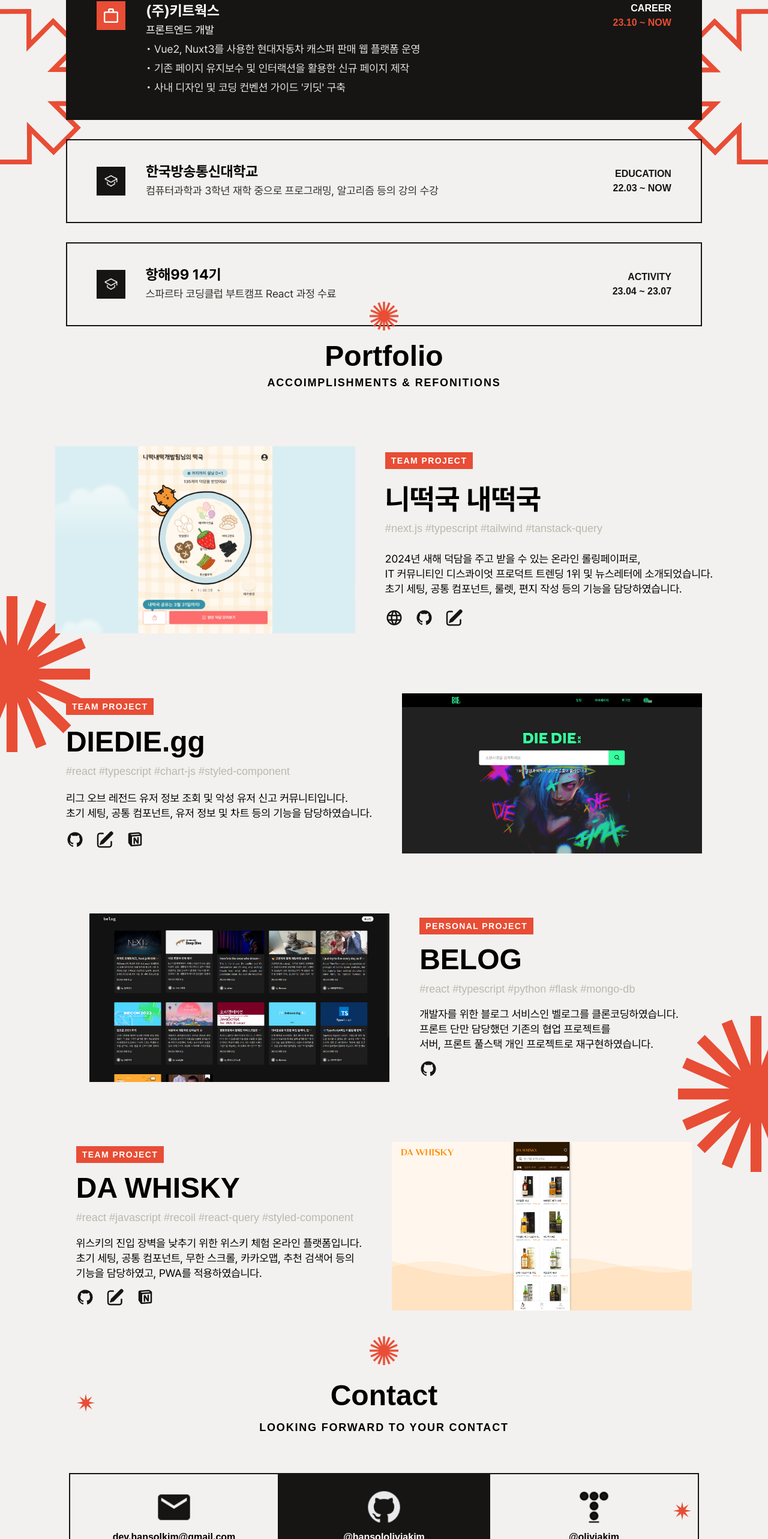
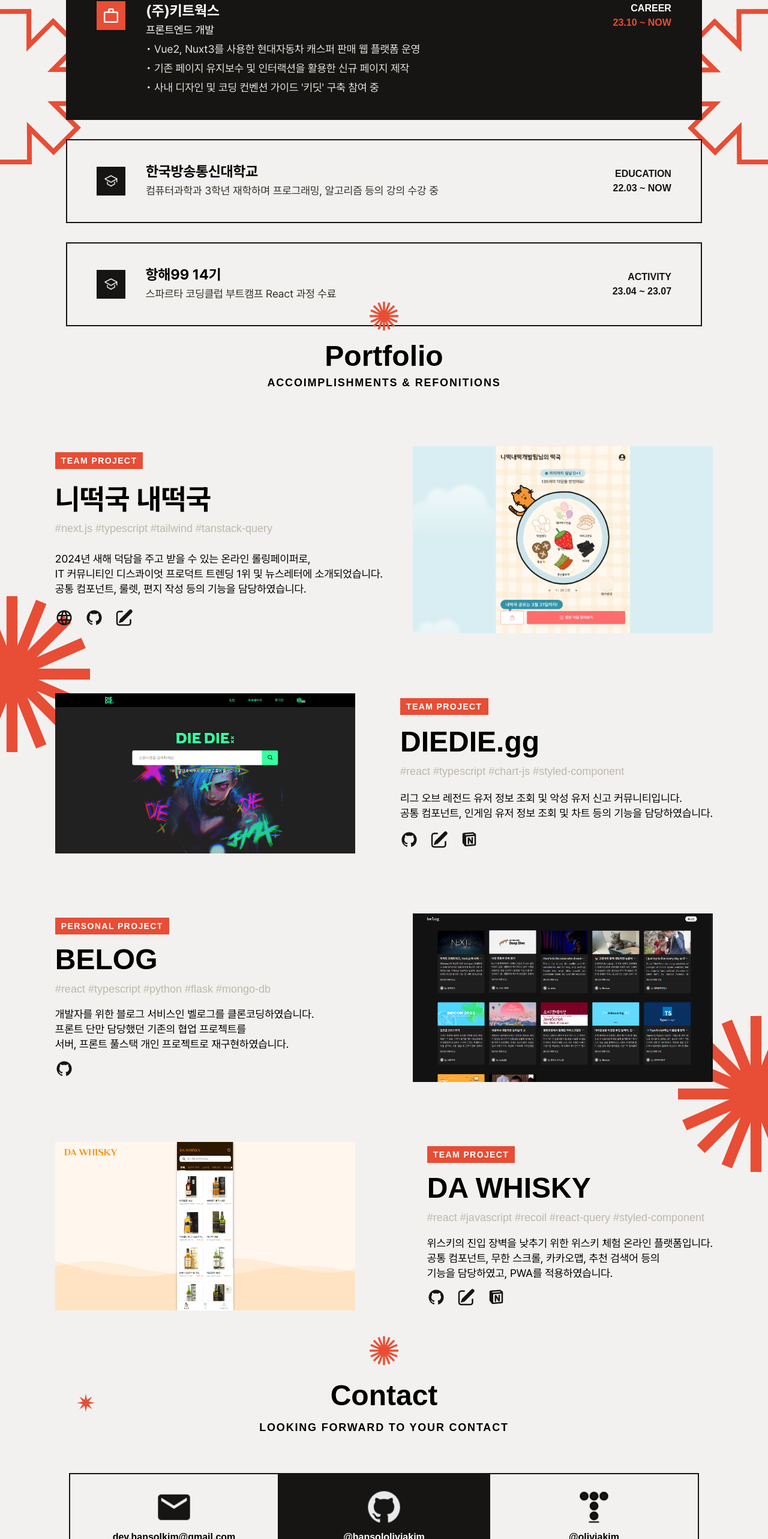
Before and after one commit to hansololiviakim/portfolio, a Next.js app: page / in a window 1280 px wide. Shown: the part 1808-4374 px from the top of the page at 60% size. Built offline with nearby package versions, Linux system fonts and the light colour scheme; a web font is replaced by a local one.

Commit message:
Design : 세부 CSS 및 문구 단어 수정

```diff
--- a/src/components/Contact.tsx
+++ b/src/components/Contact.tsx
@@ -15,7 +15,7 @@ const Contact = () => {
               key={id}
               href={link}
               target="_blank"
-              className={`regular-b flex-ctr-col h-145 w-350 gap-6 border-2 border-bl font-bai ${id === 'github' && 'bg-bl text-white'}`}
+              className={`regular-b flex-ctr-col h-145 w-350 gap-6 border-2 border-bl bg-bg font-bai ${id === 'github' && 'bg-bl text-white'}`}
             >
               <Image
                 src={`/images/icons/${id}.png`}
--- a/src/components/Home.tsx
+++ b/src/components/Home.tsx
@@ -9,7 +9,6 @@ import { star } from '../../public/images/icons'
 
 const Home = () => {
   return (
-    // <section className="home-size relative border border-bl">
     <section className="home-size relative">
       <h1 className="title-1 flex-ctr-col gap-8 font-semibold">
         안녕하세요,
--- a/src/components/common/ExpBox.tsx
+++ b/src/components/common/ExpBox.tsx
@@ -10,7 +10,7 @@ const ExpBox = () => {
         <div
           key={id}
           className={`
-            flex w-1060 flex-row justify-around border-2 border-bl px-32 py-36
+            flex w-1060 flex-row justify-around border-2 border-bl bg-bg px-32 py-36
             ${id === CAREER ? 'bg-bl text-white' : 'items-center'}
             transition hover:scale-105
           `}
--- a/src/components/common/PfBox.tsx
+++ b/src/components/common/PfBox.tsx
@@ -4,11 +4,11 @@ import { Portfolios } from '@/data/portfolios'
 
 const PfBox = () => {
   return (
-    <div className="flex-ctr-col mt-30 gap-100">
+    <div className="mt-30 flex flex-col gap-100">
       {Portfolios.map(({ id, flag, title, stack, desc, link, src }) => (
         <div
           key={id}
-          className={`${id % 2 ? 'flex-ctr-row' : 'flex-ctr-row flex-row-reverse'} gap-50`}
+          className={`flex items-center justify-between gap-50 ${id % 2 && 'flex-row-reverse'}`}
         >
           <Image
             src={src}
--- a/src/data/experience.ts
+++ b/src/data/experience.ts
@@ -8,14 +8,14 @@ export const Experiences: ExperiencesType[] = [
     detail: [
       `• Vue2, Nuxt3를 사용한 현대자동차 캐스퍼 판매 웹 플랫폼 운영`,
       `• 기존 페이지 유지보수 및 인터랙션을 활용한 신규 페이지 제작`,
-      `• 사내 디자인 및 코딩 컨벤션 가이드 '키딧' 구축`,
+      `• 사내 디자인 및 코딩 컨벤션 가이드 '키딧' 구축 참여 중`,
     ],
     period: '23.10 ~ NOW',
   },
   {
     id: 'EDUCATION',
     title: '한국방송통신대학교',
-    desc: '컴퓨터과학과 3학년 재학 중으로 프로그래밍, 알고리즘 등의 강의 수강',
+    desc: '컴퓨터과학과 3학년 재학하며 프로그래밍, 알고리즘 등의 강의 수강 중',
     detail: [],
     period: '22.03 ~ NOW',
   },
--- a/src/data/portfolios.ts
+++ b/src/data/portfolios.ts
@@ -9,7 +9,7 @@ export const Portfolios: portfoliosType[] = [
     stack: ['next.js', 'typescript', 'tailwind', 'tanstack-query'],
     desc: `2024년 새해 덕담을 주고 받을 수 있는 온라인 롤링페이퍼로,
       IT 커뮤니티인 디스콰이엇 프로덕트 트렌딩 1위 및 뉴스레터에 소개되었습니다.
-      초기 세팅, 공통 컴포넌트, 룰렛, 편지 작성 등의 기능을 담당하였습니다.`,
+      공통 컴포넌트, 룰렛, 편지 작성 등의 기능을 담당하였습니다.`,
     link: [
       { name: 'web', url: 'https://www.tteokguk.site' },
       { name: 'github', url: 'https://github.com/tteok-guk/tteokguk-front' },
@@ -23,7 +23,7 @@ export const Portfolios: portfoliosType[] = [
     title: 'DIEDIE.gg',
     stack: ['react', 'typescript', 'chart-js', 'styled-component'],
     desc: `리그 오브 레전드 유저 정보 조회 및 악성 유저 신고 커뮤니티입니다.
-    초기 세팅, 공통 컴포넌트, 유저 정보 및 차트 등의 기능을 담당하였습니다.`,
+    공통 컴포넌트, 인게임 유저 정보 조회 및 차트 등의 기능을 담당하였습니다.`,
     link: [
       { name: 'github', url: 'https://github.com/diedielolorg/diediefrontend' },
       { name: 'write', url: 'https://oliviakim.tistory.com/178' },
@@ -48,7 +48,7 @@ export const Portfolios: portfoliosType[] = [
     title: 'DA WHISKY',
     stack: ['react', 'javascript', 'recoil', 'react-query', 'styled-component'],
     desc: `위스키의 진입 장벽을 낮추기 위한 위스키 체험 온라인 플랫폼입니다.
-    초기 세팅, 공통 컴포넌트, 무한 스크롤, 카카오맵, 추천 검색어 등의
+    공통 컴포넌트, 무한 스크롤, 카카오맵, 추천 검색어 등의
     기능을 담당하였고, PWA를 적용하였습니다.`,
     link: [
       { name: 'github', url: 'https://github.com/dawhisky/dawhisky-FE' },
```
